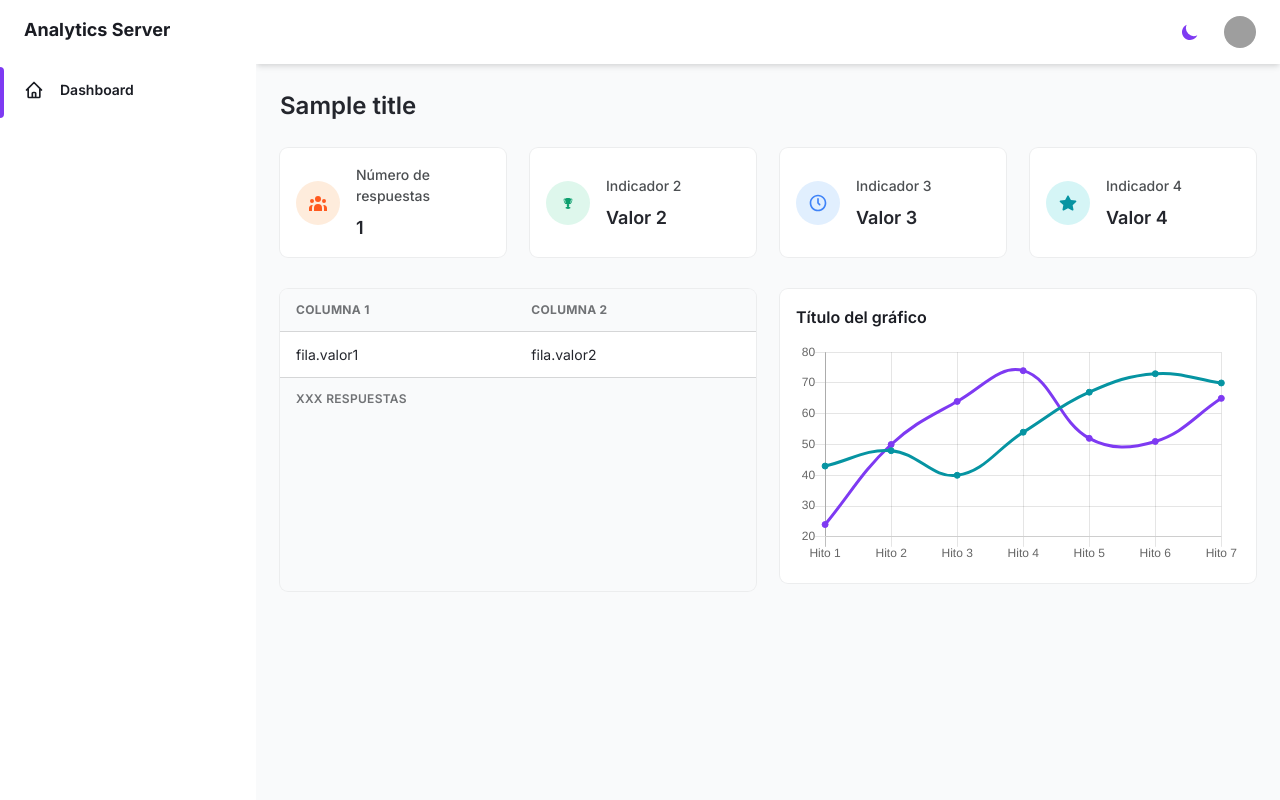
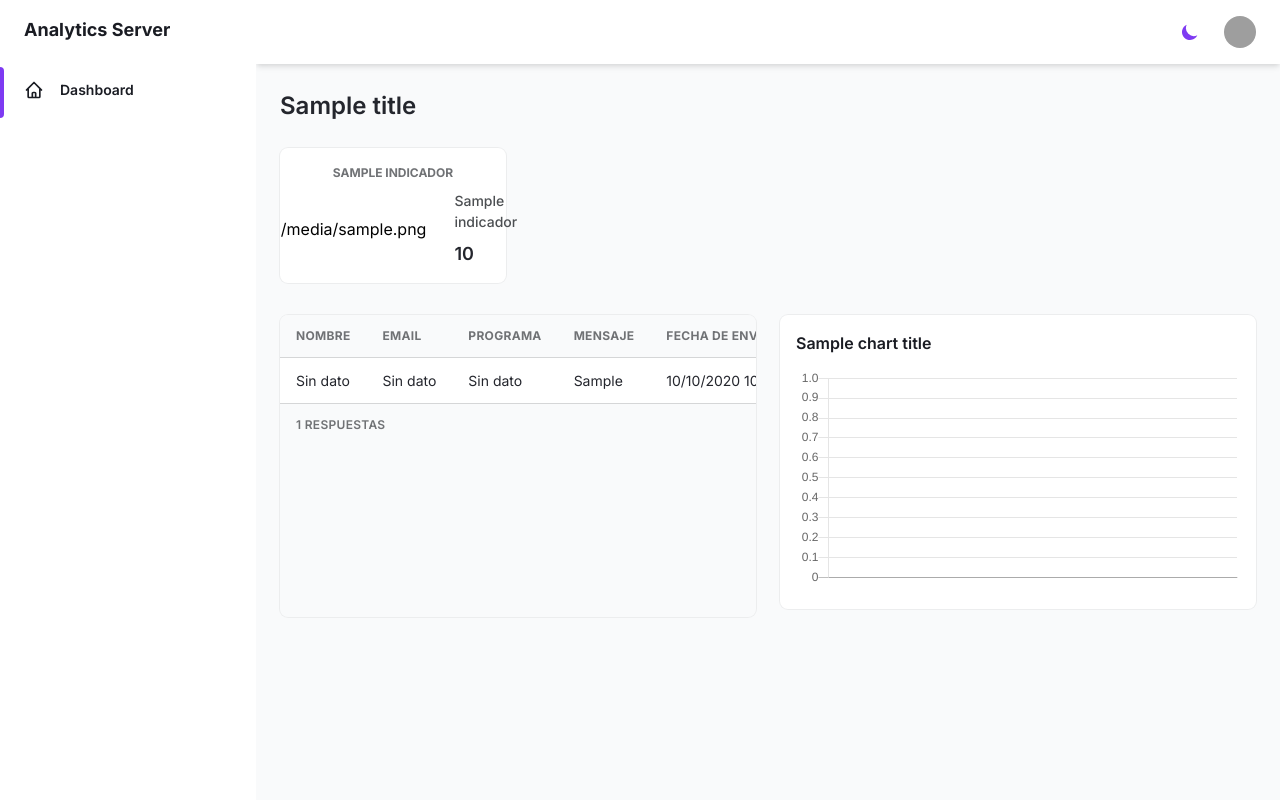
Before and after one commit to LockHurb/django_data_monitor, a Django app: template templates/dashboard/index.html in a window 1280 px wide. Run offline with Django 5.2, Linux system fonts and the light colour scheme; the template is opened without the code that fills it: most values are stand-ins (such as "Sample title", 1, 10 or a date in 2020); grey boxes are pictures that could not be loaded.

Commit message:
SSR actividad

```diff
--- a/dashboard/urls.py
+++ b/dashboard/urls.py
@@ -4,10 +4,16 @@ from django.contrib.auth import views as auth_views
 from . import views
 
 urlpatterns = [
-   path("", views.index, name="index"),
+  path("", views.index, name="index"),
    # Ruta login/ para la vista LoginView para inicio de sesión, uso de plantilla y alias
   path('login/', auth_views.LoginView.as_view(template_name='security/login.html'), name='login'),
 
   # Ruta logout/ para la vista LogoutView para fin de sesión, redirección y alias
-  path('logout/', auth_views.LogoutView.as_view(next_page='/login/'), name='logout'),
+  path('logout/', auth_views.LogoutView.as_view(next_page='/login/'), name='logout')
 ]
+...
+# Fallo: acceso sin autenticación
+LOGIN_URL = '/login/'
+
+# Éxito: luego de autenticación exitosa
+LOGIN_REDIRECT_URL = '/'
--- a/templates/dashboard/base.html
+++ b/templates/dashboard/base.html
@@ -22,8 +22,6 @@
     <link rel="stylesheet" href="https://cdnjs.cloudflare.com/ajax/libs/Chart.js/2.9.3/Chart.min.css" />
     <script src="https://cdnjs.cloudflare.com/ajax/libs/Chart.js/2.9.3/Chart.min.js" defer></script>
 
-    <!-- Ruta estática actualizada -->
-    <script src="{% static 'js/charts-lines.js' %}" defer></script>
 
 </head>
 
--- a/templates/dashboard/content/data.html
+++ b/templates/dashboard/content/data.html
@@ -8,99 +8,26 @@
 
     </h2>
 
-    <!-- Indicadores -->
+    <!-- Indicadores dinámicos -->
     <div class="grid gap-6 mb-8 md:grid-cols-2 xl:grid-cols-4">
-
-      <!-- Indicador -->
-      <div class="flex items-center p-4 bg-white rounded-lg shadow-xs dark:bg-gray-800">
-        <div class="p-3 mr-4 text-orange-500 bg-orange-100 rounded-full dark:text-orange-100 dark:bg-orange-500">
-          <svg class="w-5 h-5" fill="currentColor" viewBox="0 0 20 20">
-            <path
-              d="M13 6a3 3 0 11-6 0 3 3 0 016 0zM18 8a2 2 0 11-4 0 2 2 0 014 0zM14 15a4 4 0 00-8 0v3h8v-3zM6 8a2 2 0 11-4 0 2 2 0 014 0zM16 18v-3a5.972 5.972 0 00-.75-2.906A3.005 3.005 0 0119 15v3h-3zM4.75 12.094A5.973 5.973 0 004 15v3H1v-3a3 3 0 013.75-2.906z">
-            </path>
-          </svg>
+      {% for indicador in indicadores %}
+      <div class="flex flex-col items-center p-4 bg-white rounded-lg shadow-xs dark:bg-gray-800">
+        <div class="mb-2 text-xs font-bold text-gray-500 dark:text-gray-400 uppercase tracking-wider">{{ indicador.titulo }}</div>
+        <div class="flex items-center">
+          <div class="p-3 mr-4 {{ indicador.icon_color }} {{ indicador.icon_bg }} rounded-full {{ indicador.icon_dark_color }} {{ indicador.icon_dark_bg }}">
+            {{ indicador.icon|safe }}
           </div>
           <div>
             <p class="mb-2 text-sm font-medium text-gray-600 dark:text-gray-400">
-            Número de respuestas
+              {{ indicador.label }}
             </p>
             <p class="text-lg font-semibold text-gray-700 dark:text-gray-200">
-            <!-- START - valor del indicador 1 -->
-            {{ total_responses }}
-            <!-- END - valor del indicador 1 -->
+              {{ indicador.valor }}
             </p>
           </div>
         </div>
-
-      <!-- Indicador -->
-      <div class="flex items-center p-4 bg-white rounded-lg shadow-xs dark:bg-gray-800">
-        <div class="p-3 mr-4 text-green-500 bg-green-100 rounded-full dark:text-green-100 dark:bg-green-500">
-          <svg class="w-5 h-5" fill="currentColor" viewBox="0 0 20 20">
-            <path fill-rule="evenodd"
-              d="M 10 5.050781 C 11.609375 5.050781 12.917969 5.425781 12.917969 5.886719 L 12.917969 5.976562 C 13.359375 5.460938 13.832031 5.214844 14.167969 5.886719 C 14.902344 6.988281 13.367188 11.339844 11.5625 10.910156 C 11.226562 11.347656 10.886719 11.636719 10.609375 11.824219 C 10.992188 11.964844 11.25 12.238281 11.25 12.550781 C 11.25 12.847656 11.019531 13.109375 10.667969 13.253906 L 11.261719 13.945312 C 12.003906 14.125 12.5 14.460938 12.5 14.84375 C 12.5 15.417969 11.378906 15.886719 10 15.886719 C 8.621094 15.886719 7.5 15.417969 7.5 14.84375 C 7.5 14.460938 7.996094 14.125 8.738281 13.945312 L 9.332031 13.253906 C 8.980469 13.109375 8.75 12.847656 8.75 12.550781 C 8.75 12.238281 9.007812 11.964844 9.390625 11.824219 C 9.113281 11.636719 8.773438 11.347656 8.4375 10.910156 C 6.632812 11.339844 5.097656 6.988281 5.832031 5.886719 C 6.167969 5.214844 6.640625 5.460938 7.082031 5.976562 L 7.082031 5.886719 C 7.082031 5.425781 8.390625 5.050781 10 5.050781 Z M 13.75 6.457031 C 13.75 5.914062 13.324219 6.402344 12.84375 7.300781 C 12.71875 8.460938 12.4375 9.351562 12.105469 10.03125 C 13.148438 9.632812 13.75 7.519531 13.75 6.457031 Z M 6.25 6.457031 C 6.25 7.519531 6.851562 9.632812 7.894531 10.03125 C 7.5625 9.351562 7.28125 8.460938 7.15625 7.300781 C 6.675781 6.402344 6.25 5.914062 6.25 6.457031 Z M 6.25 6.457031"
-              clip-rule="evenodd"></path>
-          </svg>
       </div>
-        <div>
-          <p class="mb-2 text-sm font-medium text-gray-600 dark:text-gray-400">
-            Indicador 2
-          </p>
-          <p class="text-lg font-semibold text-gray-700 dark:text-gray-200">
-
-            <!-- START - valor del indicador 2 -->
-            Valor 2
-            <!-- END - valor del indicador 2 -->
-
-          </p>
-        </div>
-      </div>
-
-      <!-- Indicador -->
-      <div class="flex items-center p-4 bg-white rounded-lg shadow-xs dark:bg-gray-800">
-        <div class="p-3 mr-4 text-blue-500 bg-blue-100 rounded-full dark:text-blue-100 dark:bg-blue-500">
-          <svg class="w-5 h-5" fill="currentColor" viewBox="0 0 20 20">
-            <path
-              d="M 10 1.667969 C 14.601562 1.667969 18.332031 5.398438 18.332031 10 C 18.332031 14.601562 14.601562 18.332031 10 18.332031 C 5.398438 18.332031 1.667969 14.601562 1.667969 10 C 1.667969 5.398438 5.398438 1.667969 10 1.667969 Z M 10 3.332031 C 6.316406 3.332031 3.332031 6.316406 3.332031 10 C 3.332031 13.683594 6.316406 16.667969 10 16.667969 C 13.683594 16.667969 16.667969 13.683594 16.667969 10 C 16.667969 6.316406 13.683594 3.332031 10 3.332031 Z M 10 5 C 10.425781 5 10.78125 5.320312 10.828125 5.734375 L 10.832031 5.832031 L 10.832031 9.65625 L 12.257812 11.078125 C 12.582031 11.402344 12.582031 11.929688 12.257812 12.257812 C 11.957031 12.554688 11.484375 12.578125 11.15625 12.324219 L 11.078125 12.257812 L 9.410156 10.589844 C 9.28125 10.460938 9.199219 10.289062 9.175781 10.109375 L 9.167969 10 L 9.167969 5.832031 C 9.167969 5.375 9.539062 5 10 5 Z M 10 5">
-            </path>
-          </svg>
-        </div>
-        <div>
-          <p class="mb-2 text-sm font-medium text-gray-600 dark:text-gray-400">
-            Indicador 3
-          </p>
-          <p class="text-lg font-semibold text-gray-700 dark:text-gray-200">
-
-            <!-- START - valor del indicador 3 -->
-            Valor 3
-            <!-- END - valor del indicador 3 -->
-
-          </p>
-        </div>
-      </div>
-
-      <!-- Indicador -->
-      <div class="flex items-center p-4 bg-white rounded-lg shadow-xs dark:bg-gray-800">
-        <div class="p-3 mr-4 text-teal-500 bg-teal-100 rounded-full dark:text-teal-100 dark:bg-teal-500">
-          <svg class="w-5 h-5" fill="currentColor" viewBox="0 0 20 20">
-            <path fill-rule="evenodd"
-              d="M 18.332031 8.175781 C 18.234375 7.863281 17.964844 7.640625 17.640625 7.601562 L 12.890625 6.949219 L 10.734375 2.941406 C 10.585938 2.671875 10.304688 2.503906 10 2.503906 C 9.695312 2.503906 9.414062 2.671875 9.265625 2.941406 L 7.140625 6.949219 L 2.390625 7.601562 C 2.070312 7.644531 1.804688 7.867188 1.707031 8.175781 C 1.625 8.472656 1.714844 8.796875 1.941406 9.007812 L 5.351562 12.117188 L 4.515625 16.484375 C 4.433594 16.808594 4.550781 17.148438 4.816406 17.351562 C 5.082031 17.554688 5.441406 17.582031 5.734375 17.417969 L 10 15.316406 L 14.265625 17.417969 C 14.382812 17.472656 14.507812 17.5 14.632812 17.5 C 14.882812 17.503906 15.121094 17.394531 15.28125 17.207031 C 15.445312 17.015625 15.511719 16.761719 15.464844 16.515625 L 14.632812 12.148438 L 18.042969 9.042969 C 18.304688 8.835938 18.417969 8.496094 18.332031 8.175781 Z M 18.332031 8.175781"
-              clip-rule="evenodd"></path>
-          </svg>
-        </div>
-        <div>
-          <p class="mb-2 text-sm font-medium text-gray-600 dark:text-gray-400">
-            Indicador 4
-          </p>
-          <p class="text-lg font-semibold text-gray-700 dark:text-gray-200">
-
-            <!-- START - valor del indicador 4 -->
-            Valor 4
-            <!-- END - valor del indicador 4 -->
-
-          </p>
-        </div>
-      </div>
-
+      {% endfor %}
     </div>
 
     <div class="grid gap-6 mb-8 md:grid-cols-2">
@@ -113,26 +40,26 @@
             <thead>
               <tr
                 class="text-xs font-semibold tracking-wide text-left text-gray-500 uppercase border-b dark:border-gray-700 bg-gray-50 dark:text-gray-400 dark:bg-gray-800">
-                <th class="px-4 py-3">Columna 1</th>
-                <th class="px-4 py-3">Columna 2</th>
+                <th class="px-4 py-3">Nombre</th>
+                <th class="px-4 py-3">Email</th>
+                <th class="px-4 py-3">Programa</th>
+                <th class="px-4 py-3">Mensaje</th>
+                <th class="px-4 py-3">Fecha de envío</th>
               </tr>
             </thead>
             <tbody class="bg-white divide-y dark:divide-gray-700 dark:bg-gray-800">
 
-              <!-- START - respuestas -->
+              {% for fila in tabla %}
               <tr class="text-gray-700 dark:text-gray-400">
-                <td class="px-4 py-3 text-sm">
-                  <!-- START - fila.valor1 -->
-                  fila.valor1
-                  <!-- END - fila.valor1 -->
-                </td>
-                <td class="px-4 py-3 text-sm">
-                  <!-- START - fila.valor2 -->
-                  fila.valor2
-                  <!-- END - fila.valor2 -->
-                </td>
+                <td class="px-4 py-3 text-sm">{{ fila.valor1|default:"Sin dato" }}</td>
+                <td class="px-4 py-3 text-sm">{{ fila.valor2|default:"Sin dato" }}</td>
+                <td class="px-4 py-3 text-sm">{{ fila.valor3|default:"Sin dato" }}</td>
+                <td class="px-4 py-3 text-sm">{{ fila.valor4|truncatechars:50|default:"Sin mensaje" }}</td>
+                <td class="px-4 py-3 text-sm">{{ fila.valor5|date:"d/m/Y H:i"|default:"Sin fecha" }}</td>
               </tr>
-              <!-- END - respuestas -->
+              {% empty %}
+              <tr><td colspan="5" class="text-center">Sin datos</td></tr>
+              {% endfor %}
 
             </tbody>
           </table>
@@ -140,10 +67,7 @@
         <div
           class="grid px-4 py-3 text-xs font-semibold tracking-wide text-gray-500 uppercase border-t dark:border-gray-700 bg-gray-50 sm:grid-cols-9 dark:text-gray-400 dark:bg-gray-800">
           <span class="flex items-center col-span-3">
-            <!-- START - # total de respuestas -->
-            XXX
-            <!-- END - # total de respuestas -->
-            respuestas
+            {{ total_responses }} respuestas
           </span>
         </div>
       </div>
@@ -153,9 +77,39 @@
       <div class="row-span-1 grid gap-6 mb-8 md:grid-cols-12">
         <div class="min-w-0 p-4 bg-white rounded-lg shadow-xs dark:bg-gray-800">
           <h4 class="mb-4 font-semibold text-gray-800 dark:text-gray-300">
-            Título del gráfico
+            {{ chart_title }}
           </h4>
           <canvas id="line"></canvas>
+          <script id="chart-labels" type="application/json">{{ chart_labels|safe }}</script>
+          <script id="chart-datasets" type="application/json">{{ chart_datasets|safe }}</script>
+          <script>
+            document.addEventListener('DOMContentLoaded', function() {
+              const labels = JSON.parse(document.getElementById('chart-labels').textContent);
+              const datasets = JSON.parse(document.getElementById('chart-datasets').textContent);
+              const lineConfig = {
+                type: 'line',
+                data: {
+                  labels: labels,
+                  datasets: datasets
+                },
+                options: {
+                  responsive: true,
+                  legend: { display: false },
+                  tooltips: { mode: 'index', intersect: false },
+                  hover: { mode: 'nearest', intersect: true },
+                  scales: {
+                    x: { display: true, scaleLabel: { display: true, labelString: 'Mes' } },
+                    y: { display: true, scaleLabel: { display: true, labelString: 'Valor' } },
+                  },
+                },
+              };
+              const lineCtx = document.getElementById('line');
+              if (lineCtx) {
+
+                window.myLine = new Chart(lineCtx, lineConfig);
+              }
+            });
+          </script>
         </div>
       </div>
       <!-- END - Gráficos -->
--- a/templates/dashboard/partials/header.html
+++ b/templates/dashboard/partials/header.html
@@ -36,6 +36,11 @@
             </li>
             <!-- Profile menu -->
             <li class="relative">
+                {% if user.is_authenticated %}
+
+                <span>{{ user.username }}</span>
+
+                {% endif %}
                 <button class="align-middle rounded-full focus:shadow-outline-purple focus:outline-none"
                     @click="toggleProfileMenu" @keydown.escape="closeProfileMenu" aria-label="Account"
                     aria-haspopup="true">
@@ -54,9 +59,10 @@
                             <!-- START - Block Logout -->
 
                             <!-- Método post y action para el URL (con el alias 'logout') -->
-                            <form class="w-full">
+                            <form method="post" action="{% url 'logout' %}" class="w-full">
 
                                 <!-- CSRF token -->
+                                 {% csrf_token %}
 
                                 <button
                                     type="submit"
```
Also changed, not shown: backend_analytics_server/settings.py (+13 -2 lines), dashboard/views.py (+146 -5 lines), templates/security/login.html (+9 -4 lines), 1 other file. Lines whose indentation alone changed are shown as unchanged.
